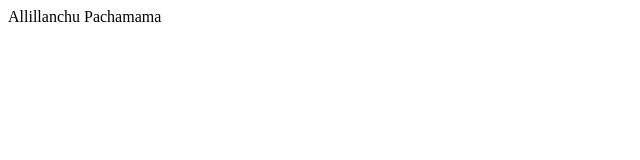
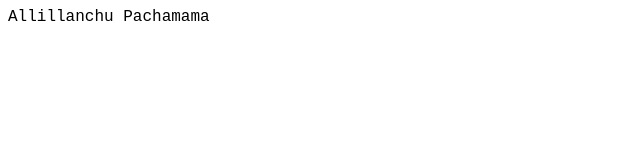
Before and after one commit to yayoF/yayoF.github.io, a plain HTML site: page index.html in a window 1280 px wide. Shown: the full height of the page, 0-640 px from the left. Drawn offline with Linux system fonts and the light colour scheme.

Commit message:
added: font courier new, lucida typewriter, monospace

```diff
--- a/index.html
+++ b/index.html
@@ -1 +1,3 @@
-<div>Allillanchu Pachamama</div>
+<div style="font-family: 'Courier New', Courier, 'Lucida Sans Typewriter', 'Lucida Typewriter', monospace;">
+	Allillanchu Pachamama
+</div>
```
